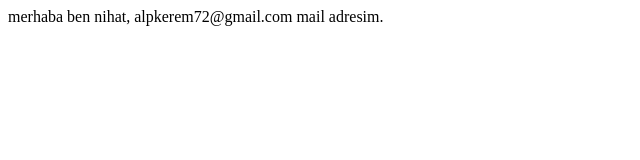
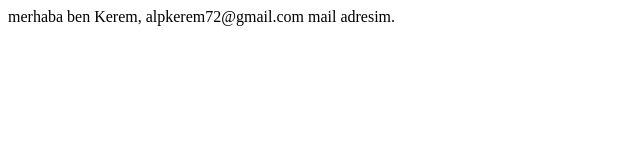
Before and after one commit to acunmedyaakademi/bora-kerem-ortak-calisma, a plain HTML site: page iletisim.html in a window 1280 px wide. Shown: the full height of the page, 0-640 px from the left. Drawn offline with Linux system fonts and the light colour scheme.

Commit message:
iletişim güncellendi

```diff
--- a/iletisim.html
+++ b/iletisim.html
@@ -6,6 +6,6 @@
   <title>İletişim</title>
 </head>
 <body>
-  merhaba ben nihat, alpkerem72@gmail.com mail adresim.
+  merhaba ben Kerem, alpkerem72@gmail.com mail adresim.
 </body>
 </html>
```
